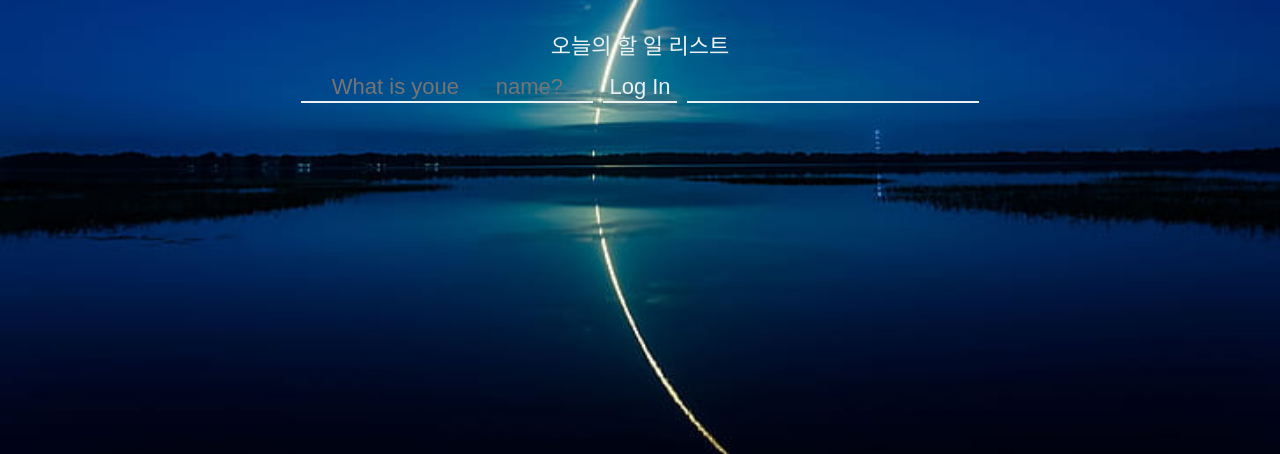
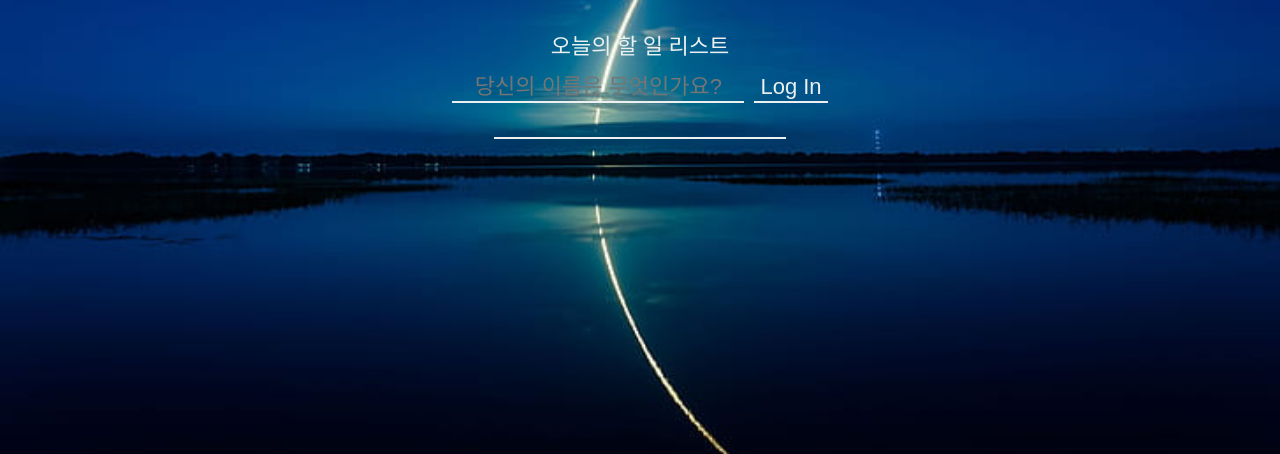
Before and after one commit to JanghoBae1/JanghoBae1.github.io, a plain HTML site: page index.html in a window 1280 px wide. Shown: the part 346-800 px from the top of the page. Drawn offline with Linux system fonts and the light colour scheme.

Commit message:
Update index.html

```diff
--- a/index.html
+++ b/index.html
@@ -15,11 +15,10 @@
     <h4 class="js-greetings greetings"></h4>
 
     <h5>오늘의 할 일 리스트</h5>
-
-  <form class="hidden" id="login-form">
-      <input required maxlength="15" type-"text" placeholder="What is youe
-      name?" />
+ <form class="hidden" id="login-form">
+      <input required maxlength="15" type-"text" placeholder="당신의 이름은 무엇인가요?" />
       <input type="submit" value="Log In" />
+    </form>
 
     <form class="js-toDoForm">
       <input type="text" placeholder="" />
```
